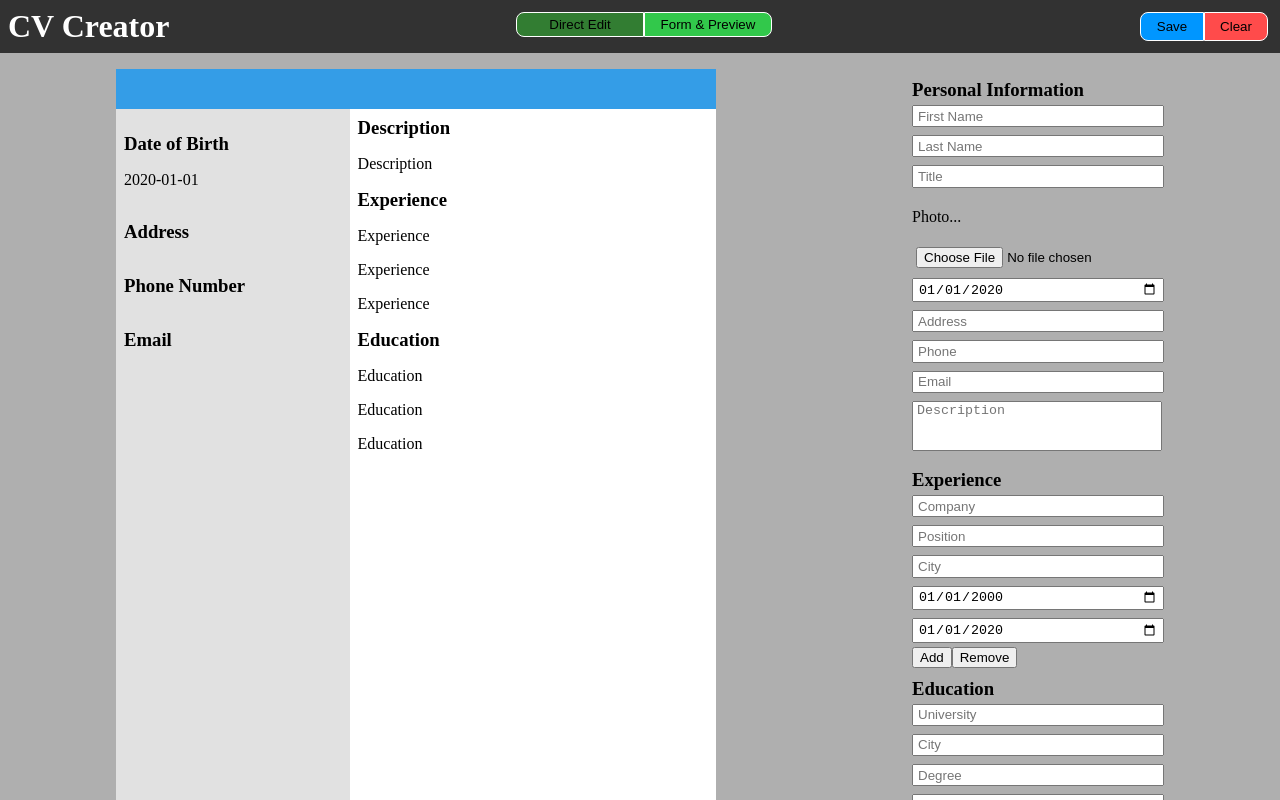
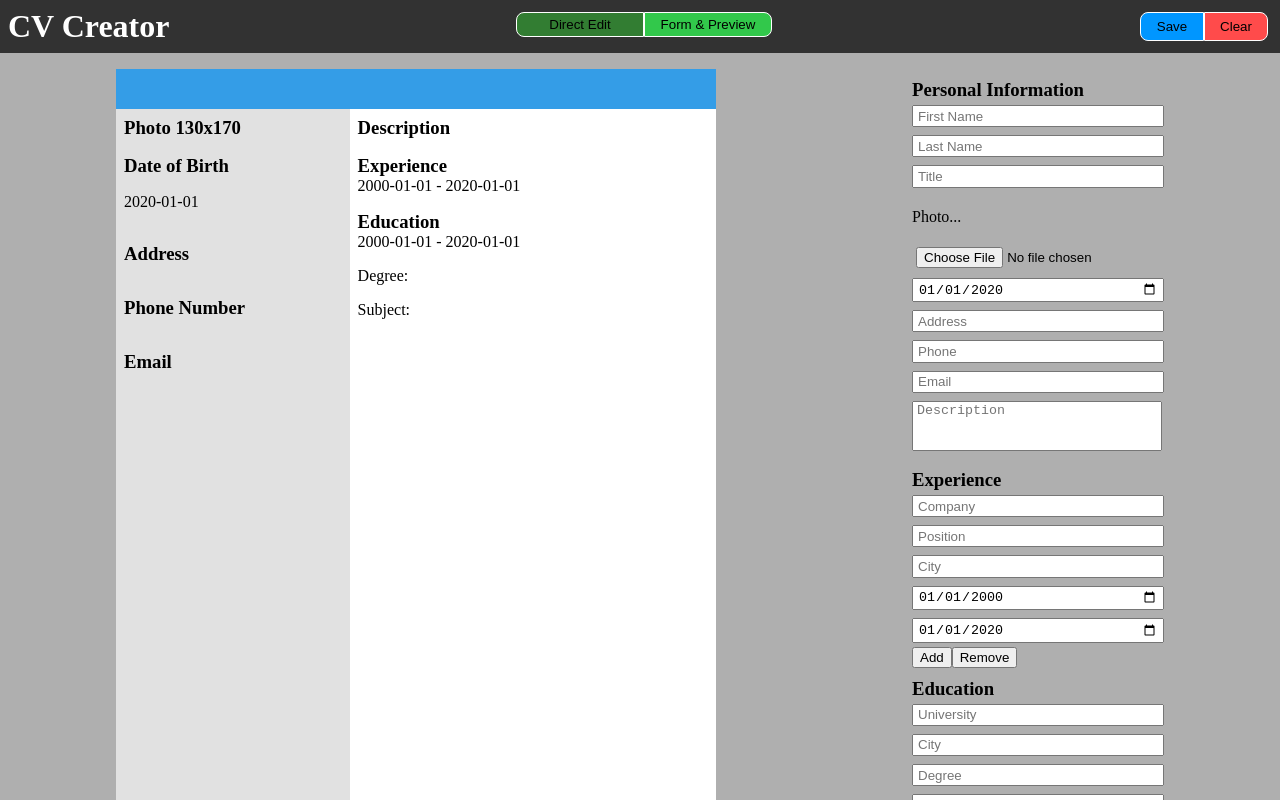
Before and after one commit to gizinski-jacek/cv-project-react, a React (Create React App) app: page / in a window 1280 px wide. Both pictures are taken after a click on the button "Form & Preview". Shown: the top 800 px of the page. Built offline with nearby package versions, Linux system fonts and the light colour scheme.

Commit message:
Mapping through arrays, turning them into JSX objects and display them. Might move this to separate component in future.

```diff
--- a/src/components/CVcomponents/FormPreviewCVcomponents/PreviewCV.js
+++ b/src/components/CVcomponents/FormPreviewCVcomponents/PreviewCV.js
@@ -1,5 +1,33 @@
 function PreviewCV(props) {
 	const { personal, experience, education } = props.data;
+
+	const experienceView = experience.map((item) => {
+		return (
+			<div key={item.id} className='item'>
+				<span className='date'>
+					{item.workStart} - {item.workEnd}
+				</span>
+				<p>{item.company}</p>
+				<p>{item.city}</p>
+				<p>{item.position}</p>
+			</div>
+		);
+	});
+
+	const educationView = education.map((item) => {
+		return (
+			<div key={item.id} className='item'>
+				<span className='date'>
+					{item.uniStart} - {item.uniEnd}
+				</span>
+				<p>{item.university}</p>
+				<p>{item.uniCity}</p>
+				<p>Degree: {item.degree}</p>
+				<p>Subject: {item.subject}</p>
+			</div>
+		);
+	});
+
 	return (
 		<>
 			<div className='headerCV'>
@@ -13,7 +41,7 @@ function PreviewCV(props) {
 			<div className='mainBodyCV'>
 				<div className='leftPanelCV'>
 					<div>
-						<h3>{personal.photo}</h3>
+						<h3>Photo 130x170</h3>
 					</div>
 					<div>
 						<h3>Date of Birth</h3>
@@ -35,19 +63,15 @@ function PreviewCV(props) {
 				<div className='rightPanelCV'>
 					<div className='descriptionCV'>
 						<h3>Description</h3>
-						<p>Description</p>
+						<p>{personal.description}</p>
 					</div>
 					<div className='experienceCV'>
 						<h3>Experience</h3>
-						<p>Experience</p>
-						<p>Experience</p>
-						<p>Experience</p>
+						{experienceView}
 					</div>
 					<div className='educationCV'>
 						<h3>Education</h3>
-						<p>Education</p>
-						<p>Education</p>
-						<p>Education</p>
+						{educationView}
 					</div>
 				</div>
 			</div>
```
